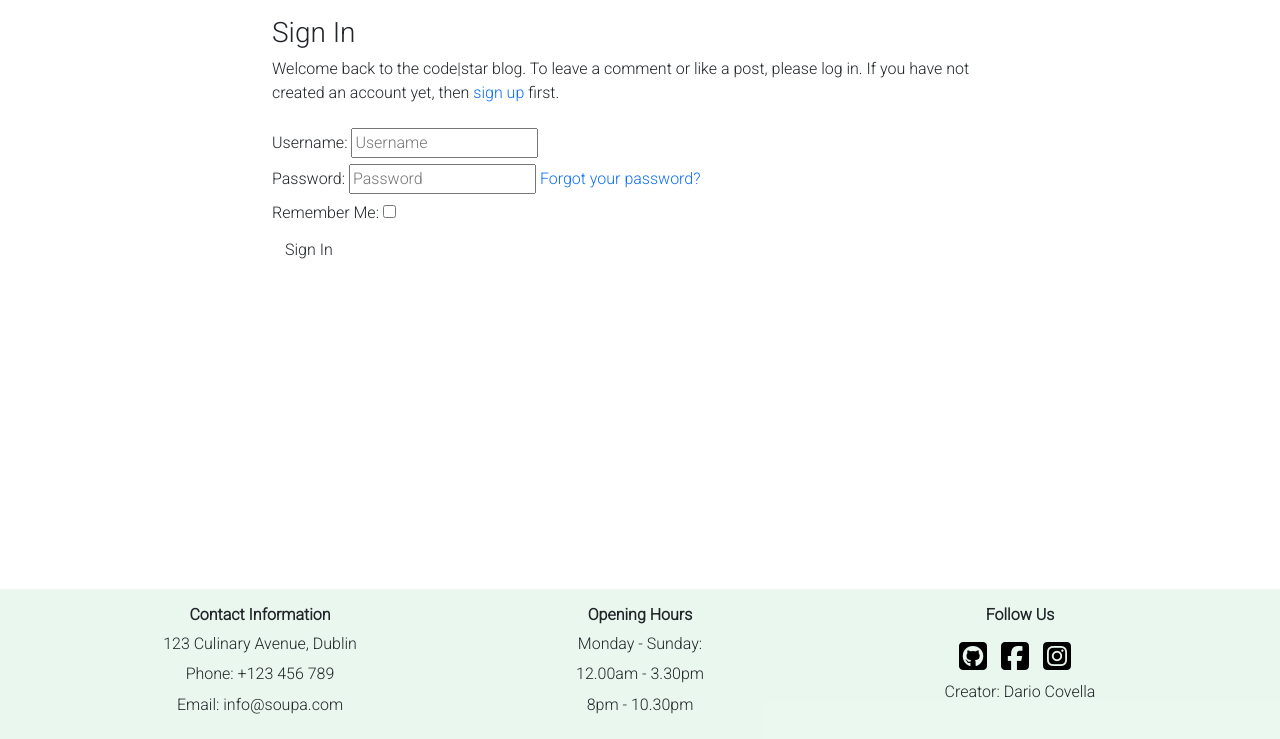
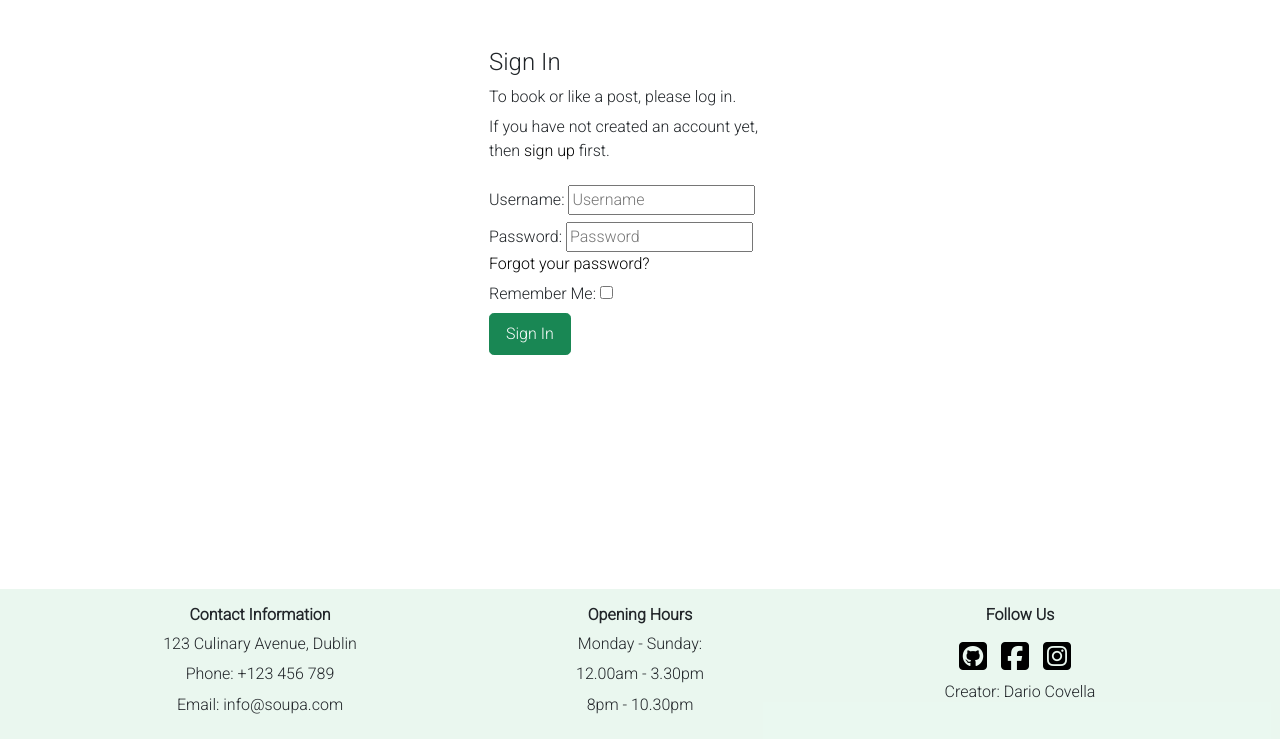
Before and after one commit to Darioc18/PP4-restaurant-booking-system, a Django app: page /accounts/login/ in a window 1280 px wide. Shown: the part 61-800 px from the top of the page. Run offline with Django 4.2, Linux system fonts and the light colour scheme; some libraries are stand-ins or nearby versions.

Commit message:
Style log in and sign up pages

```diff
--- a/static/css/style.css
+++ b/static/css/style.css
@@ -2,15 +2,27 @@
 
 * {
     font-family: 'Roboto', sans-serif;
+    box-sizing: border-box;
 }
 
 a {
     text-decoration: none;
+    color: black;
+}
+
+a:hover {
+    color: grey
 }
 
 p {
     margin-bottom: 0.4em;
 }
+
+/* .background-image {
+    background-image: url(/static/images/background.png);
+    background-size: cover;
+    background-position: center;
+} */
 
 /*------ Body ------*/
 
@@ -62,11 +74,15 @@ body {
 
 /*------ Signup Page ------*/
 
-#signup_form {
-    margin-right: 100px;
-    text-align: center;
+#signup-form {
+    margin-right: 130px;
 }
 
 .btn {
     font-size: 1em;
 }
+
+/*------ Login Page ------*/
+.login-container {
+    text-align: left;
+}
--- a/templates/account/login.html
+++ b/templates/account/login.html
@@ -7,26 +7,24 @@
 
 {% block content %}
 
-<div class="container">
+<div class="login-container">
     <div class="row">
-        <div class="col-md-8 mt-3 offset-md-2">
-            <h3>{% trans "Sign In" %}</h3>
+        <div class="col-md-3 mx-auto mt-5">
+            <h4>{% trans "Sign In" %}</h4>
 
-            <p>{% blocktrans %}Welcome back to the code|star blog. To leave a comment or like a post, please log in. If
-                you
-                have not created an account yet, then <a class="link" href="{{ signup_url }}">sign up</a>
-                first.{% endblocktrans %}</p>
+            <p>{% blocktrans %}To book or like a post, please log in.</p>
+            <p>If you have not created an account yet, then <a class="link" href="{{ signup_url }}">sign up</a> first.{% endblocktrans %}</p>
         </div>
     </div>
     <div class="row">
-        <div class="col-md-8 mt-3 offset-md-2">
+        <div class="col-md-3 mx-auto mt-3 mb-5">
             <form class="login" method="POST" action="{% url 'account_login' %}">
                 {% csrf_token %}
                 {{ form.as_p }}
                 {% if redirect_field_value %}
                 <input type="hidden" name="{{ redirect_field_name }}" value="{{ redirect_field_value }}" />
                 {% endif %}
-                <button class="btn btn-signup right" type="submit">{% trans "Sign In" %}</button>
+                <button class="btn btn-success btn-lg" type="submit">{% trans "Sign In" %}</button>
             </form>
         </div>
     </div>
```
Also changed, not shown: templates/account/signup.html (+3 -5 lines).
